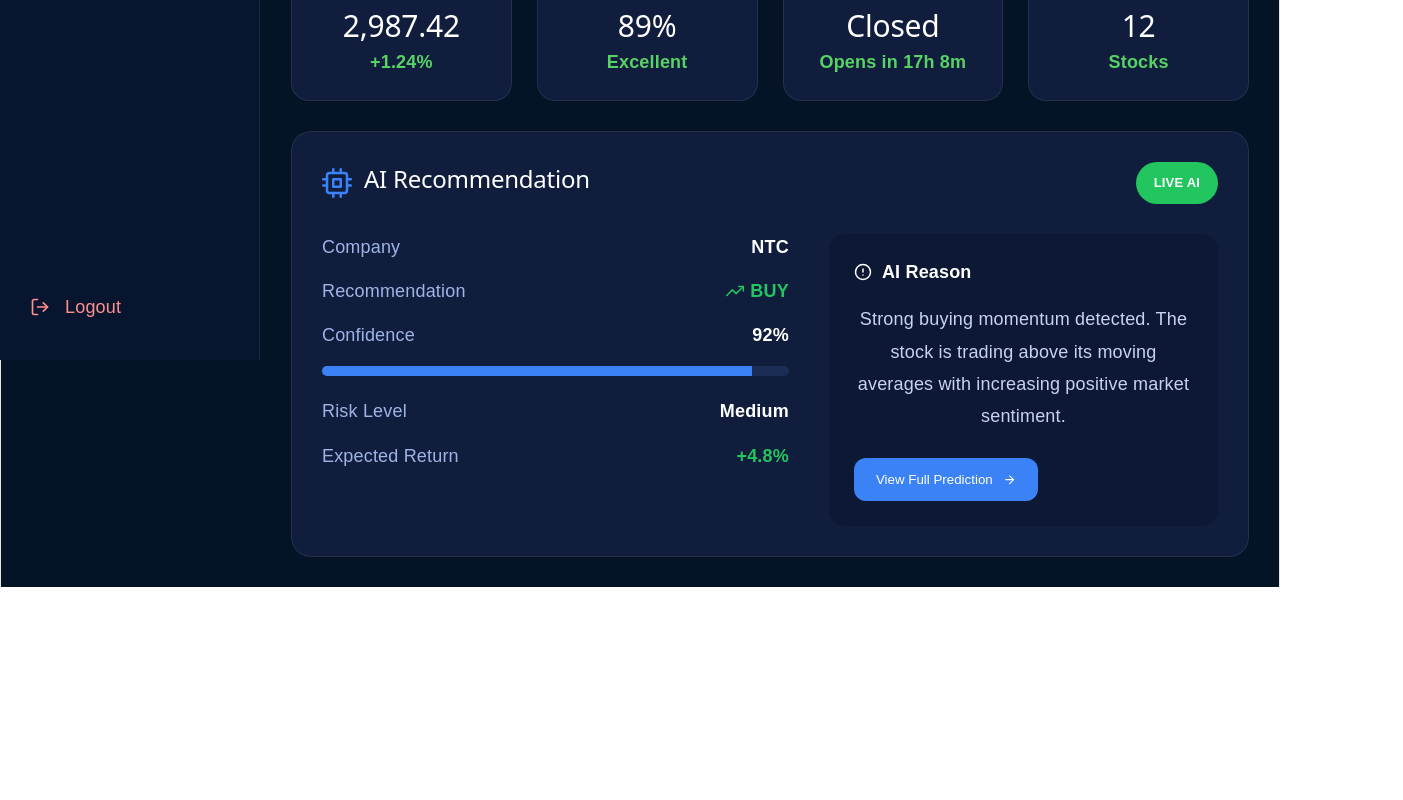
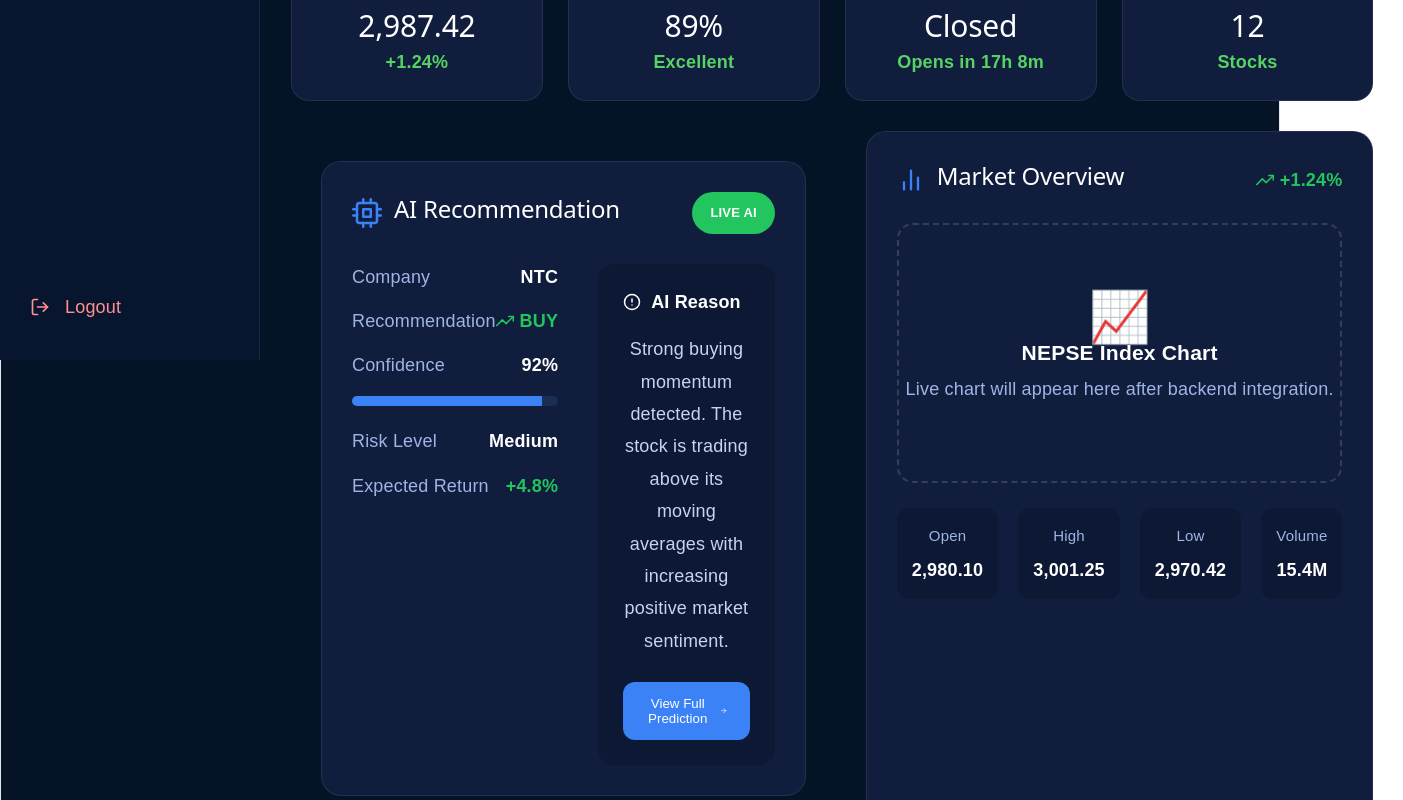
Before and after one commit to prem231631/NEPSE-AI-Web-Application, a React (Vite) app: page /dashboard in a window 1280 px wide. Shown: the part 440-1240 px from the top of the page, 1403 px wide, since content can reach past the window. Before the commit the page ends 1027 px from the top, so only its background shows below. Built offline with nearby package versions, Linux system fonts and the light colour scheme.

Commit message:
marketoverview imported in dashboard

```diff
--- a/src/pages/Dashboard.jsx
+++ b/src/pages/Dashboard.jsx
@@ -4,6 +4,7 @@ import DashboardNavbar from "../components/DashboardNavbar";
 import WelcomeBanner from "../components/WelcomeBanner";
 import SummaryCards from "../components/SummaryCards";
 import AIRecommendation from "../components/AIRecommendation";
+import MarketOverview from "../components/MarketOverview";
 
 import "../styles/dashboard.css";
 function Dashboard(){
@@ -22,7 +23,11 @@ function Dashboard(){
 
                 <WelcomeBanner/>
                 <SummaryCards/>
-                <AIRecommendation/>
+
+                <div className="dashboard-grid">
+                    <AIRecommendation/>
+                    <MarketOverview/>
+                </div>
             </div>
         </div>
   );
--- a/src/styles/dashboard.css
+++ b/src/styles/dashboard.css
@@ -30,3 +30,11 @@
     margin-top:10px;
     font-size:35px;
 }
+
+.dashboard-grid{
+    display: grid;
+    grid-template-columns: 1.3fr 1fr;
+    gap: 30px;
+    margin: 0 30px 30px;
+    align-items: start;
+}
```
